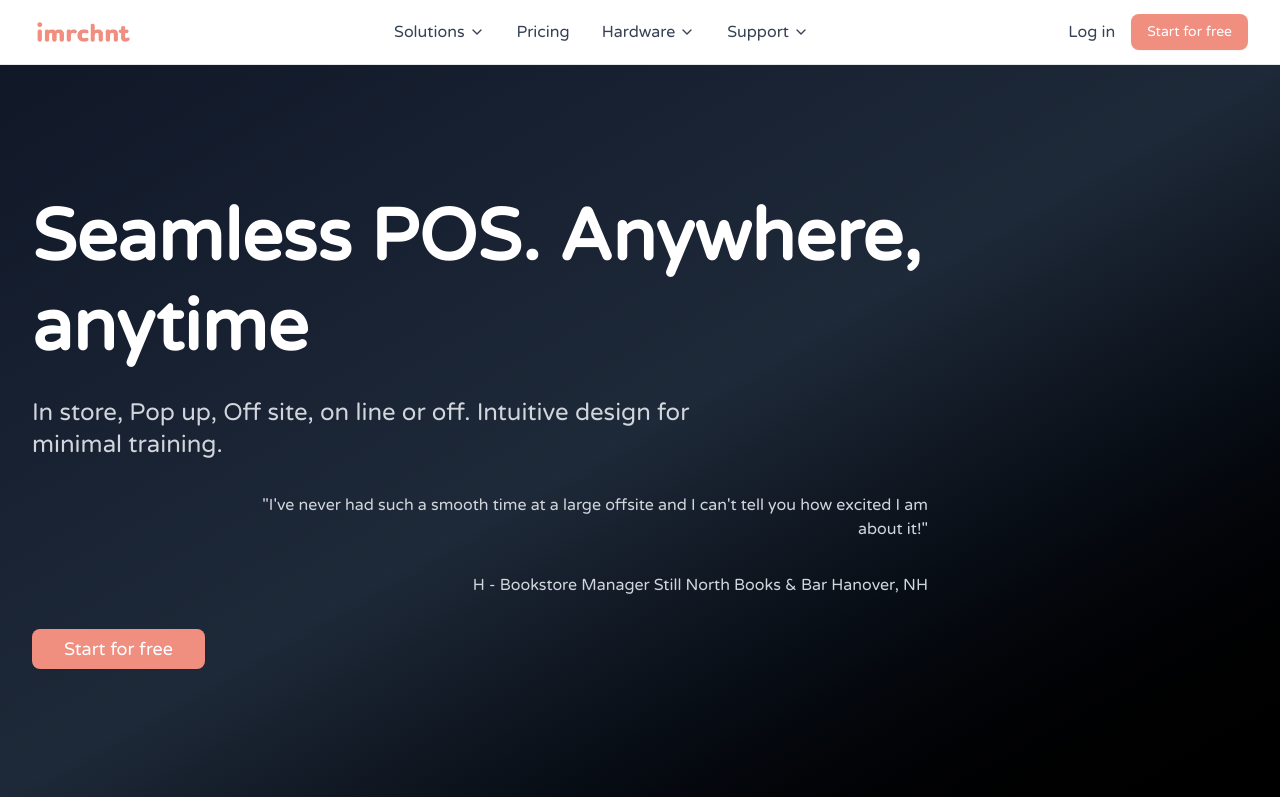
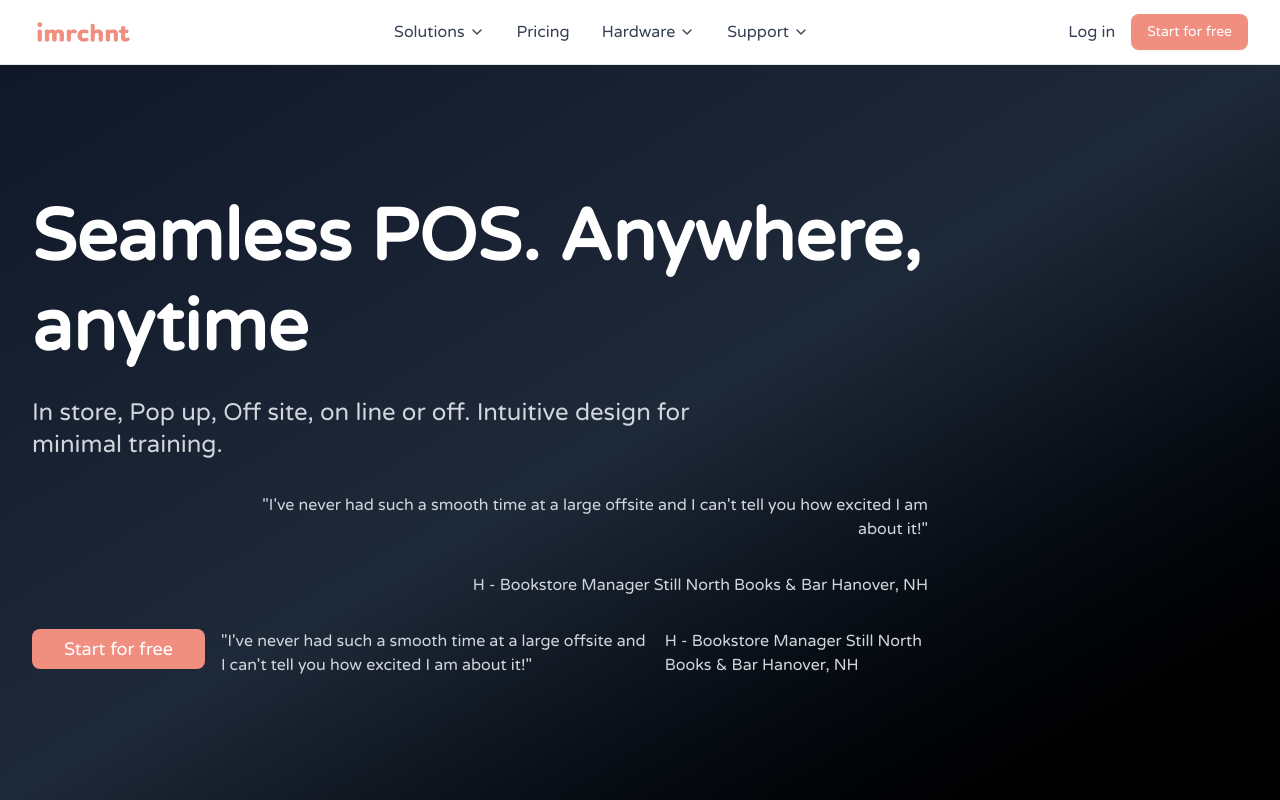
Before and after one commit to MarkHochreiter/imrchnt-website, a React (Vite) app: page / in a window 1280 px wide. Shown: the top 800 px of the page. Built offline with nearby package versions, Linux system fonts and the light colour scheme.

Commit message:
Update App.jsx

```diff
--- a/src/App.jsx
+++ b/src/App.jsx
@@ -172,6 +172,13 @@ function App() {
               <Button size="lg" className="bg-[#f08e80] hover:bg-violet-400 text-white text-lg px-8 py-4">
                 Start for free
               </Button>
+              <p className="text-base text-gray-300">
+             "I've never had such a smooth time at a large offsite and I can't tell you how excited I am about it!"
+              </p>
+              <p className="text-base text-gray-300">
+              H - Bookstore Manager
+              Still North Books & Bar Hanover, NH
+              </p>
             </div>
           </div>
         </div>
```
